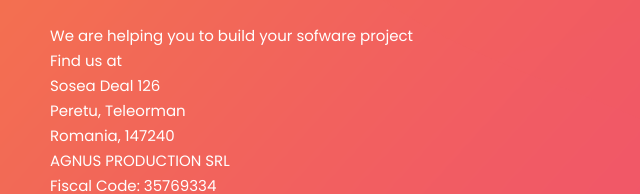
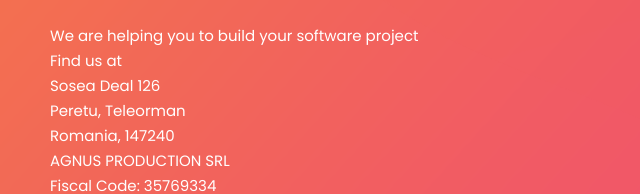
Before and after one commit to bogdantica/bogdantica.github.io, a plain HTML site: page index.html in a window 1280 px wide. Shown: the part 1297-1491 px from the top of the page, 605-1245 px from the left. Drawn offline with Linux system fonts and the light colour scheme.

Commit message:
Website Updates.

```diff
--- a/index.html
+++ b/index.html
@@ -51,7 +51,7 @@
             <li class="scroll-to-section"><a href="#welcome" class="menu-item">Home</a></li>
             <!--<li class="scroll-to-section"><a href="#about" class="menu-item">About</a></li>-->
             <!--<li class="scroll-to-section"><a href="#testimonials" class="menu-item">Testimonials</a>-->
-            </li>
+<!--            </li>-->
             <!--<li class="submenu">
                 <a href="javascript:;">Drop Down</a>
                 <ul>
@@ -327,7 +327,7 @@
         <!-- ***** Contact Form End ***** -->
         <div class="right-content col-lg-6 col-md-12 col-sm-12">
           <h2><em>Tica</em></h2>
-          <p>We are helping you to build your sofware project</p>
+          <p>We are helping you to build your software project</p>
           <p>Find us at</p>
           <p>Sosea Deal 126</p>
           <p>Peretu, Teleorman</p>
```
